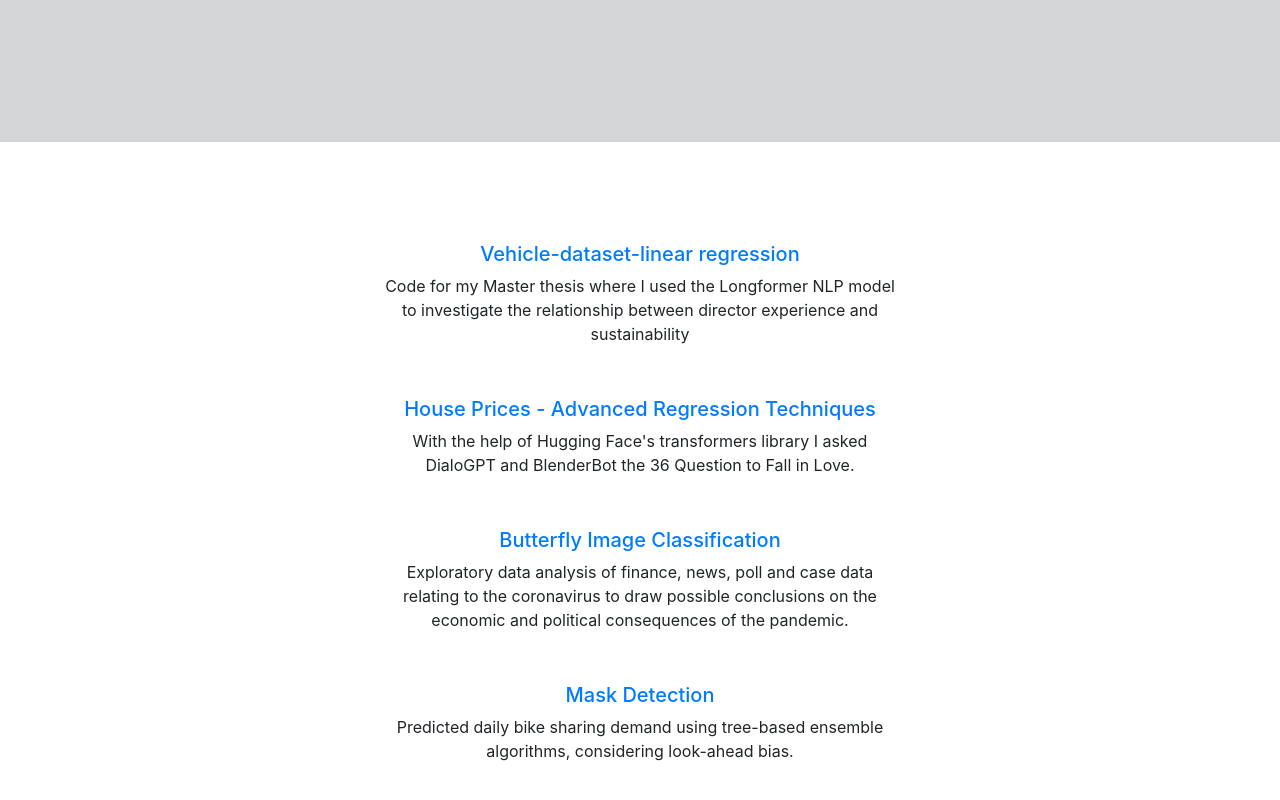
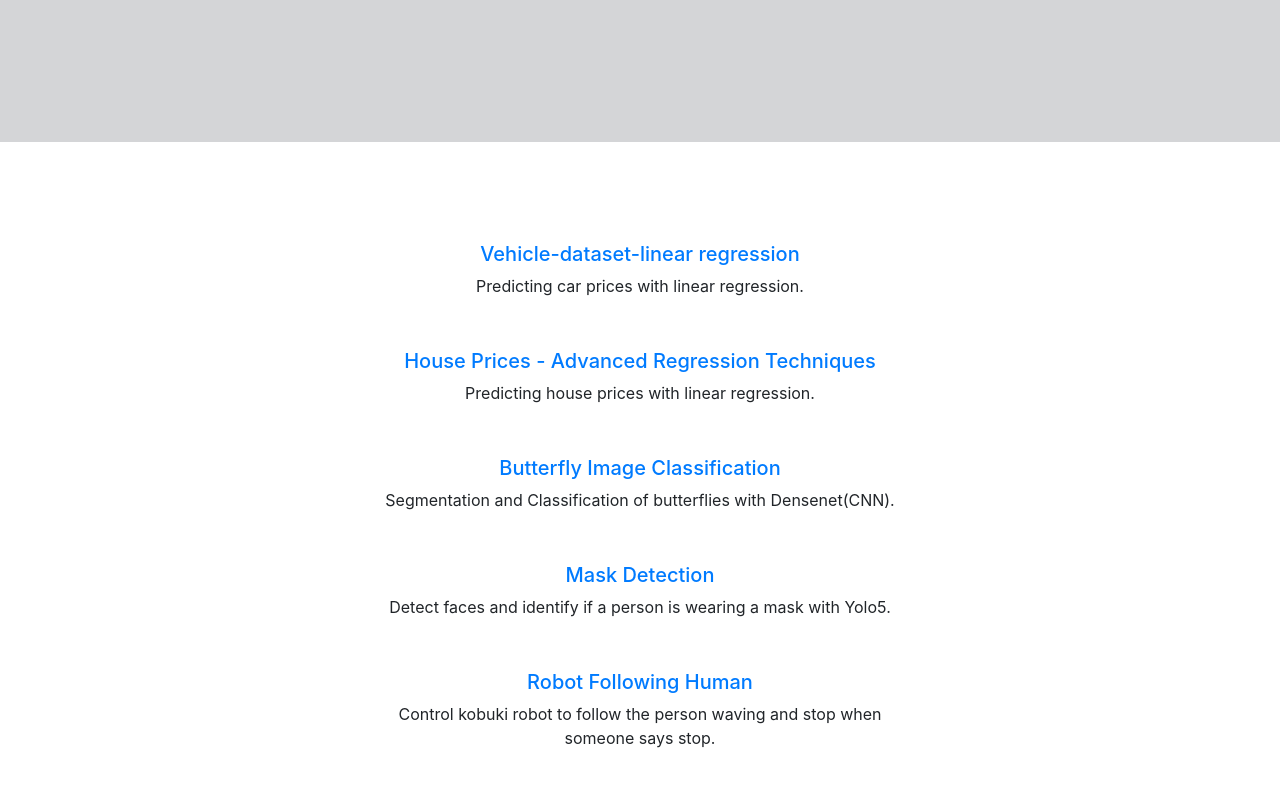
Before and after one commit to pacawatp/pacawat.github.io, a plain HTML site: page index.html in a window 1280 px wide. Shown: the part 722-1522 px from the top of the page. Drawn offline with nearby package versions, Linux system fonts and the light colour scheme.

Commit message:
change web infomation

```diff
--- a/index.html
+++ b/index.html
@@ -88,7 +88,7 @@
                 <div class="row title-text">
                     <div class="col-12 col-sm-11 col-md-9 col-lg-8 additional-margin">
                         <div class="title-description">
-                            <p>Supervised machine learning, deep learning, times series analysis, NLP or web development - my portfolio of projects consists of different topics and I continuously expand it. As part of my Master thesis I used the Longformer NLP model to analyze the CSR-related professional experience of thousands of company directors. The rest of my projects are presented below with links to the code, blog posts and deployed projects.</p>
+                            <p>I am passionate about the potential of computer vision and machine learning to transform industries, my portfolio of projects consists of different topics and I continuously expand it , I'm excited to continue to grow. in this field and contribute to impactful projects.</p>
                         </div>
                     </div>
                 </div>
@@ -112,7 +112,7 @@
                             <div class="portfolio-text text-center">
                                 <a target="_blank" class="title-link" href="https://www.kaggle.com/code/pacawat/vehicle-dataset-linear-regression"><h5>Vehicle-dataset-linear regression</h5></a>
                                 <p class="project-des">
-                                    Code for my Master thesis where I used the Longformer NLP model to investigate the relationship between director experience and sustainability
+                                    Predicting car prices with linear regression.
                                 </p>
                             </div>
                         </div>
@@ -125,7 +125,7 @@
                             <div class="portfolio-text text-center">
                                 <a target="_blank" class="title-link" href="https://www.kaggle.com/code/pacawat/house-prices-prediction"><h5>House Prices - Advanced Regression Techniques</h5></a>
                                 <p class="project-des">
-                                    With the help of Hugging Face&#39;s transformers library I asked DialoGPT and BlenderBot the 36 Question to Fall in Love.
+                                    Predicting house prices with linear regression.
                                 </p>
                             </div>
                         </div>
@@ -138,7 +138,8 @@
                             <div class="portfolio-text text-center">
                                 <a target="_blank" class="title-link" href="https://www.kaggle.com/code/pacawat/butterfly-grabcut-densenet-cnn"><h5>Butterfly Image Classification</h5></a>
                                 <p class="project-des">
-                                    Exploratory data analysis of finance, news, poll and case data relating to the coronavirus to draw possible conclusions on the economic and political consequences of the pandemic.
+                                    Segmentation and Classification of butterflies with Densenet(CNN).
+
                                 </p>
                             </div>
                         </div>
@@ -151,7 +152,20 @@
                             <div class="portfolio-text text-center">
                                 <a target="_blank" class="title-link" href="https://github.com/pacawatp/Mask_Detection"><h5>Mask Detection</h5></a>
                                 <p class="project-des">
-                                    Predicted daily bike sharing demand using tree-based ensemble algorithms, considering look-ahead bias.
+                                    Detect faces and identify if a person is wearing a mask with Yolo5.
+                                </p>
+                            </div>
+                        </div>
+            </div>
+
+            <div class="row portfolio-row justify-content-center">
+
+
+                        <div class="col-12 col-md-6">
+                            <div class="portfolio-text text-center">
+                                <a target="_blank" class="title-link" href="https://github.com/pacawatp/Robot_Follower"><h5>Robot Following Human</h5></a>
+                                <p class="project-des">
+                                    Control kobuki robot to follow the person waving and stop when someone says stop.
                                 </p>
                             </div>
                         </div>
```
